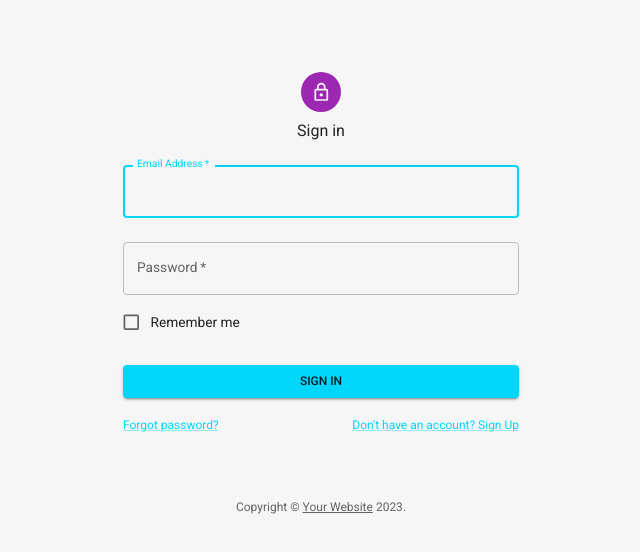
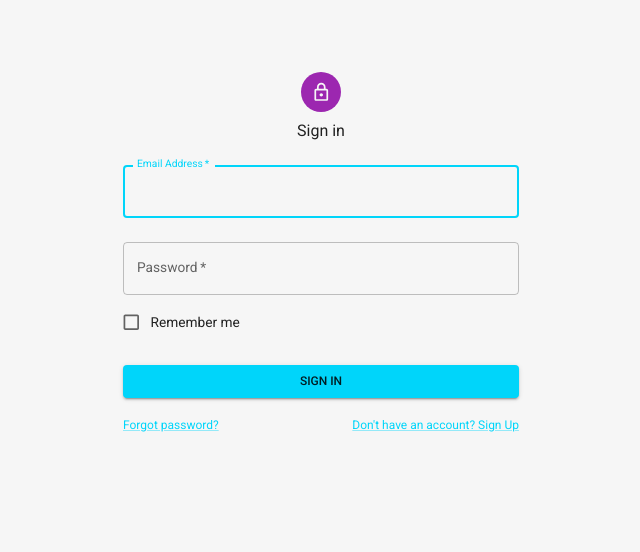
Before and after one commit to dingbat-weasel/monostich, a React (Create React App) app in the folder client/: page /signin in a window 1280 px wide. Shown: the top 552 px of the page, without its empty margins (319-959 px from the left). Built offline with nearby package versions, Linux system fonts and the light colour scheme.

Commit message:
signin page added, template will do for now

```diff
--- a/client/src/components/Navbar/Navbar.jsx
+++ b/client/src/components/Navbar/Navbar.jsx
@@ -9,10 +9,9 @@ import Menu from "@mui/material/Menu";
 import MenuIcon from "@mui/icons-material/Menu";
 import Container from "@mui/material/Container";
 import Avatar from "@mui/material/Avatar";
-import Button from "@mui/material/Button";
+
 import Tooltip from "@mui/material/Tooltip";
 import MenuItem from "@mui/material/MenuItem";
-import SearchIcon from "@mui/icons-material/Search";
 import { Create, Notifications } from "@mui/icons-material";
 import InputBase from "@mui/material/InputBase";
 import CreateIcon from "@mui/icons-material/Create";
@@ -21,48 +20,6 @@ import NotificationsIcon from "@mui/icons-material/Notifications";
 const pages = ["Profile", "Notifications", "Dark/Light Toggle", "Logout"];
 const navItemsAtLargeScreen = ["Create Poem", "Notifications"];
 const settings = ["Profile", "Dark/Light Toggle", "Logout"];
-
-const Search = styled("div")(({ theme }) => ({
-  position: "relative",
-  borderRadius: theme.shape.borderRadius,
-  backgroundColor: alpha(theme.palette.common.white, 0.15),
-  "&:hover": {
-    backgroundColor: alpha(theme.palette.common.white, 0.25),
-  },
-  marginLeft: 0,
-  width: "100%",
-  [theme.breakpoints.up("sm")]: {
-    marginLeft: theme.spacing(1),
-    width: "auto",
-  },
-}));
-
-const SearchIconWrapper = styled("div")(({ theme }) => ({
-  padding: theme.spacing(0, 2),
-  height: "100%",
-  position: "absolute",
-  pointerEvents: "none",
-  display: "flex",
-  alignItems: "center",
-  justifyContent: "center",
-}));
-
-const StyledInputBase = styled(InputBase)(({ theme }) => ({
-  color: "inherit",
-  "& .MuiInputBase-input": {
-    padding: theme.spacing(1, 1, 1, 0),
-    // vertical padding + font size from searchIcon
-    paddingLeft: `calc(1em + ${theme.spacing(4)})`,
-    transition: theme.transitions.create("width"),
-    width: "100%",
-    [theme.breakpoints.up("sm")]: {
-      width: "12ch",
-      "&:focus": {
-        width: "20ch",
-      },
-    },
-  },
-}));
 
 function Navbar() {
   const [anchorElNav, setAnchorElNav] = React.useState(null);
--- a/client/src/pages/Home/Home.jsx
+++ b/client/src/pages/Home/Home.jsx
@@ -1,6 +1,5 @@
 import React, { Fragment } from "react";
 import Navbar from "../../components/Navbar/Navbar";
-import Box from "@mui/material/Box";
 
 const Home = () => {
   return (
--- a/client/src/pages/Signin/Signin.jsx
+++ b/client/src/pages/Signin/Signin.jsx
@@ -11,25 +11,8 @@ import LockOutlinedIcon from "@mui/icons-material/LockOutlined";
 import Typography from "@mui/material/Typography";
 import Container from "@mui/material/Container";
 
-function Copyright(props) {
-  return (
-    <Typography
-      variant="body2"
-      color="text.secondary"
-      align="center"
-      {...props}
-    >
-      {"Copyright © "}
-      <Link color="inherit" href="https://mui.com/">
-        Your Website
-      </Link>{" "}
-      {new Date().getFullYear()}
-      {"."}
-    </Typography>
-  );
-}
-
 export default function Signin() {
+  // TO DO: Sign in form on submit
   const handleSubmit = (event) => {
     event.preventDefault();
     const data = new FormData(event.currentTarget);
@@ -102,7 +85,6 @@ export default function Signin() {
           </Grid>
         </Box>
       </Box>
-      <Copyright sx={{ mt: 8, mb: 4 }} />
     </Container>
   );
 }
```
